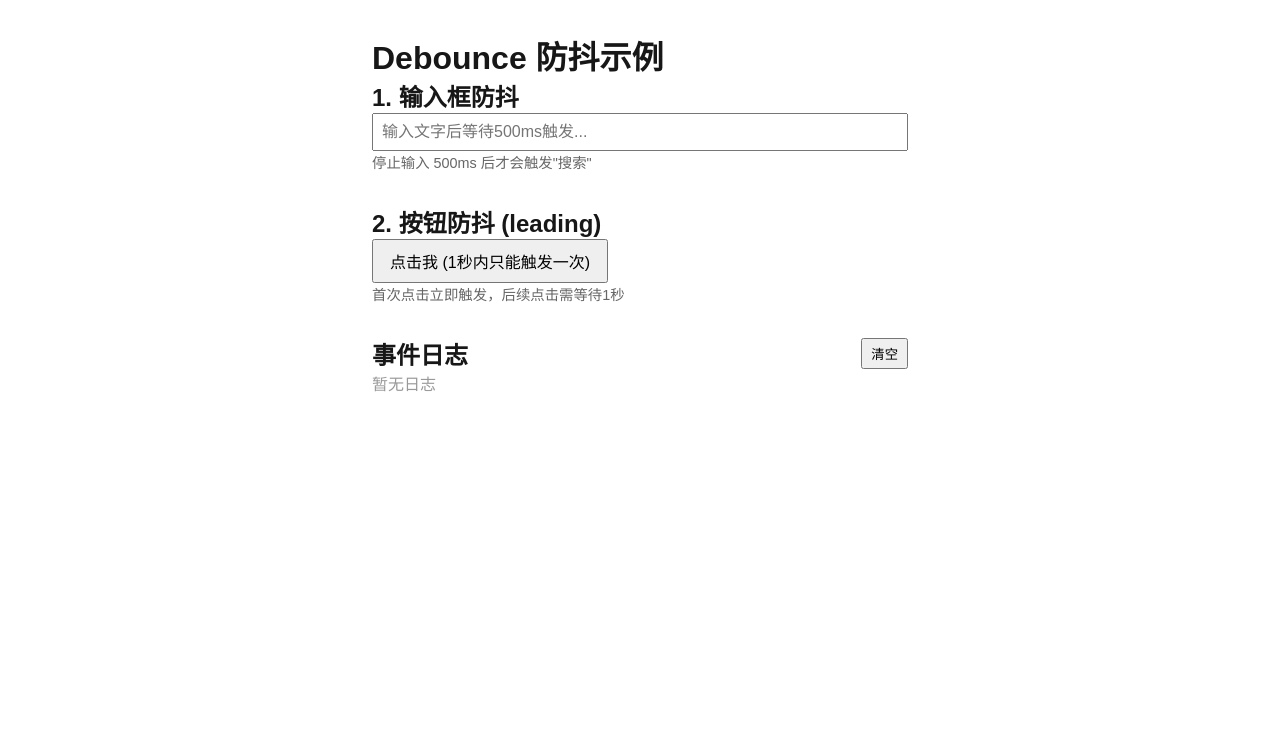
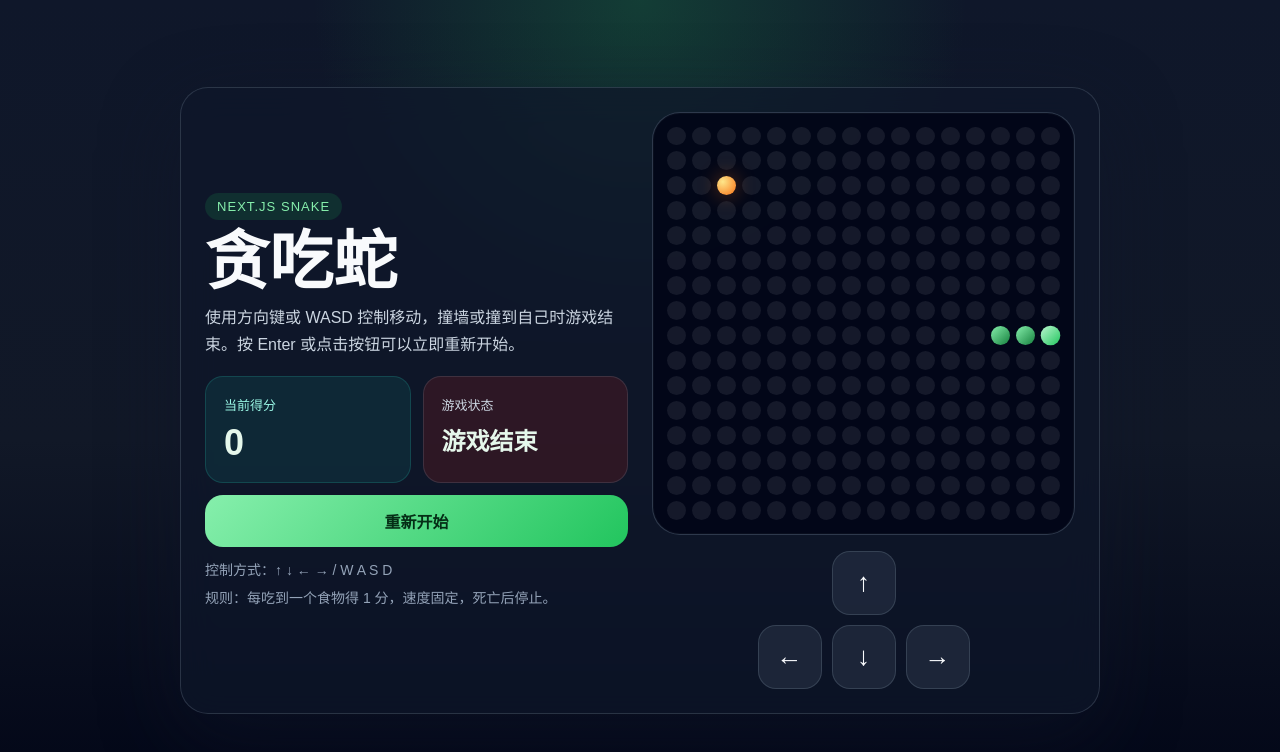
Before and after one commit to christinajgbu-oss/testforopenclaw, a Next.js app: page / in a window 1280 px wide. Shown: the top 752 px of the page. Built offline with nearby package versions, Linux system fonts and the light colour scheme.

Commit message:
feat: 添加贪吃蛇游戏

```diff
--- a/src/app/layout.tsx
+++ b/src/app/layout.tsx
@@ -2,8 +2,8 @@ import type { Metadata } from "next";
 import "./globals.css";
 
 export const metadata: Metadata = {
-  title: "testforopenclaw - Debounce Demo",
-  description: "A demo project for debounce function with Next.js",
+  title: "testforopenclaw - Snake Game",
+  description: "A snake game built with React and Next.js",
 };
 
 export default function RootLayout({
--- a/src/app/page.tsx
+++ b/src/app/page.tsx
@@ -1,104 +1,378 @@
 'use client';
 
-import { useState, useCallback, ChangeEvent } from 'react';
-import debounce from '../utils/debounce';
+import { useCallback, useEffect, useEffectEvent, useMemo, useState } from 'react';
+
+type Cell = {
+  x: number;
+  y: number;
+};
+
+type Direction = 'UP' | 'DOWN' | 'LEFT' | 'RIGHT';
+
+const GRID_SIZE = 16;
+const INITIAL_SNAKE: Cell[] = [
+  { x: 5, y: 8 },
+  { x: 4, y: 8 },
+  { x: 3, y: 8 },
+];
+const INITIAL_DIRECTION: Direction = 'RIGHT';
+const TICK_MS = 140;
+const DIRECTION_OFFSET: Record<Direction, Cell> = {
+  UP: { x: 0, y: -1 },
+  DOWN: { x: 0, y: 1 },
+  LEFT: { x: -1, y: 0 },
+  RIGHT: { x: 1, y: 0 },
+};
+const OPPOSITE_DIRECTION: Record<Direction, Direction> = {
+  UP: 'DOWN',
+  DOWN: 'UP',
+  LEFT: 'RIGHT',
+  RIGHT: 'LEFT',
+};
+
+function spawnFood(snake: Cell[]) {
+  const occupied = new Set(snake.map((segment) => `${segment.x}-${segment.y}`));
+  const options: Cell[] = [];
+
+  for (let y = 0; y < GRID_SIZE; y += 1) {
+    for (let x = 0; x < GRID_SIZE; x += 1) {
+      if (!occupied.has(`${x}-${y}`)) {
+        options.push({ x, y });
+      }
+    }
+  }
+
+  return options[Math.floor(Math.random() * options.length)] ?? { x: 0, y: 0 };
+}
+
+function isSameCell(a: Cell, b: Cell) {
+  return a.x === b.x && a.y === b.y;
+}
 
 export default function Home() {
-  const [inputValue, setInputValue] = useState('');
-  const [logs, setLogs] = useState<string[]>([]);
-  const [clickCount, setClickCount] = useState(0);
+  const [snake, setSnake] = useState<Cell[]>(INITIAL_SNAKE);
+  const [food, setFood] = useState<Cell>(() => spawnFood(INITIAL_SNAKE));
+  const [direction, setDirection] = useState<Direction>(INITIAL_DIRECTION);
+  const [queuedDirection, setQueuedDirection] = useState<Direction>(INITIAL_DIRECTION);
+  const [score, setScore] = useState(0);
+  const [isGameOver, setIsGameOver] = useState(false);
 
-  // 防抖搜索示例
-  const handleSearch = useCallback(
-    debounce((value: string) => {
-      setLogs((prev) => [...prev, `搜索: ${value}`]);
-    }, 500),
-    []
-  );
+  const resetGame = useCallback(() => {
+    setSnake(INITIAL_SNAKE);
+    setFood(spawnFood(INITIAL_SNAKE));
+    setDirection(INITIAL_DIRECTION);
+    setQueuedDirection(INITIAL_DIRECTION);
+    setScore(0);
+    setIsGameOver(false);
+  }, []);
 
-  // 防抖点击示例
-  const handleClick = useCallback(
-    debounce(
-      () => {
-        setLogs((prev) => [...prev, `点击事件触发 (${clickCount + 1})`]);
-        setClickCount((c) => c + 1);
-      },
-      1000,
-      { leading: true }
-    ),
-    [clickCount]
-  );
+  const turnSnake = useCallback((nextDirection: Direction) => {
+    if (isGameOver || nextDirection === OPPOSITE_DIRECTION[direction]) {
+      return;
+    }
 
-  const handleInputChange = (e: ChangeEvent<HTMLInputElement>) => {
-    const value = e.target.value;
-    setInputValue(value);
-    handleSearch(value);
+    setQueuedDirection(nextDirection);
+  }, [direction, isGameOver]);
+
+  const tick = useEffectEvent(() => {
+    if (isGameOver) {
+      return;
+    }
+
+    setSnake((currentSnake) => {
+      const activeDirection =
+        queuedDirection === OPPOSITE_DIRECTION[direction] ? direction : queuedDirection;
+      const offset = DIRECTION_OFFSET[activeDirection];
+      const nextHead = {
+        x: currentSnake[0].x + offset.x,
+        y: currentSnake[0].y + offset.y,
       };
 
-  const clearLogs = () => setLogs([]);
+      const hitsWall =
+        nextHead.x < 0 ||
+        nextHead.x >= GRID_SIZE ||
+        nextHead.y < 0 ||
+        nextHead.y >= GRID_SIZE;
+      const nextBody = [nextHead, ...currentSnake];
+      const ateFood = isSameCell(nextHead, food);
+      const trimmedSnake = ateFood ? nextBody : nextBody.slice(0, -1);
+      const hitsSelf = trimmedSnake
+        .slice(1)
+        .some((segment) => isSameCell(segment, nextHead));
+
+      if (hitsWall || hitsSelf) {
+        setIsGameOver(true);
+        return currentSnake;
+      }
+
+      setDirection(activeDirection);
+
+      if (ateFood) {
+        setScore((currentScore) => currentScore + 1);
+        setFood(spawnFood(trimmedSnake));
+      }
+
+      return trimmedSnake;
+    });
+  });
+
+  useEffect(() => {
+    const handleKeyDown = (event: KeyboardEvent) => {
+      if (event.key === 'ArrowUp' || event.key.toLowerCase() === 'w') {
+        turnSnake('UP');
+      }
+
+      if (event.key === 'ArrowDown' || event.key.toLowerCase() === 's') {
+        turnSnake('DOWN');
+      }
+
+      if (event.key === 'ArrowLeft' || event.key.toLowerCase() === 'a') {
+        turnSnake('LEFT');
+      }
+
+      if (event.key === 'ArrowRight' || event.key.toLowerCase() === 'd') {
+        turnSnake('RIGHT');
+      }
+
+      if (event.key === 'Enter' && isGameOver) {
+        resetGame();
+      }
+    };
+
+    window.addEventListener('keydown', handleKeyDown);
+
+    return () => {
+      window.removeEventListener('keydown', handleKeyDown);
+    };
+  }, [isGameOver, resetGame, turnSnake]);
+
+  useEffect(() => {
+    if (isGameOver) {
+      return;
+    }
+
+    const timer = window.setInterval(() => {
+      tick();
+    }, TICK_MS);
+
+    return () => {
+      window.clearInterval(timer);
+    };
+  }, [isGameOver]);
+
+  const board = useMemo(() => {
+    const snakeCells = new Set(snake.map((segment) => `${segment.x}-${segment.y}`));
+
+    return Array.from({ length: GRID_SIZE * GRID_SIZE }, (_, index) => {
+      const x = index % GRID_SIZE;
+      const y = Math.floor(index / GRID_SIZE);
+      const key = `${x}-${y}`;
+      const isHead = isSameCell(snake[0], { x, y });
+      const isFood = isSameCell(food, { x, y });
+      const isSnake = snakeCells.has(key);
 
       return (
-    <div style={{ padding: '2rem', maxWidth: '600px', margin: '0 auto' }}>
-      <h1>Debounce 防抖示例</h1>
+        <div
+          key={key}
+          style={{
+            aspectRatio: '1 / 1',
+            borderRadius: 10,
+            background: isFood
+              ? 'radial-gradient(circle at 30% 30%, #fde68a, #f97316)'
+              : isHead
+                ? 'linear-gradient(135deg, #bbf7d0, #22c55e)'
+                : isSnake
+                  ? 'linear-gradient(135deg, #86efac, #15803d)'
+                  : 'rgba(255,255,255,0.08)',
+            boxShadow: isFood ? '0 0 20px rgba(249, 115, 22, 0.45)' : 'none',
+            transition: 'background 0.12s ease-out, transform 0.12s ease-out',
+            transform: isHead ? 'scale(1.03)' : 'scale(1)',
+          }}
+        />
+      );
+    });
+  }, [food, snake]);
 
-      <section style={{ marginBottom: '2rem' }}>
-        <h2>1. 输入框防抖</h2>
-        <input
-          type="text"
-          value={inputValue}
-          onChange={handleInputChange}
-          placeholder="输入文字后等待500ms触发..."
+  return (
+    <main
+      style={{
+        minHeight: '100vh',
+        display: 'grid',
+        placeItems: 'center',
+        padding: '32px 16px',
+        background:
+          'radial-gradient(circle at top, rgba(34,197,94,0.22), transparent 32%), linear-gradient(180deg, #0f172a, #111827 55%, #020617)',
+        color: '#e5f7eb',
+      }}
+    >
+      <section
         style={{
           width: '100%',
-            padding: '0.5rem',
-            fontSize: '1rem',
-          }}
-        />
-        <p style={{ color: '#666', fontSize: '0.9rem' }}>
-          停止输入 500ms 后才会触发"搜索"
-        </p>
-      </section>
-
-      <section style={{ marginBottom: '2rem' }}>
-        <h2>2. 按钮防抖 (leading)</h2>
-        <button
-          onClick={handleClick}
-          style={{
-            padding: '0.5rem 1rem',
-            fontSize: '1rem',
-            cursor: 'pointer',
+          maxWidth: 920,
+          display: 'grid',
+          gap: 24,
+          gridTemplateColumns: 'repeat(auto-fit, minmax(280px, 1fr))',
+          alignItems: 'center',
+          background: 'rgba(15, 23, 42, 0.72)',
+          border: '1px solid rgba(148, 163, 184, 0.22)',
+          borderRadius: 28,
+          padding: 24,
+          boxShadow: '0 24px 80px rgba(15, 23, 42, 0.45)',
+          backdropFilter: 'blur(18px)',
         }}
       >
-          点击我 (1秒内只能触发一次)
-        </button>
-        <p style={{ color: '#666', fontSize: '0.9rem' }}>
-          首次点击立即触发，后续点击需等待1秒
-        </p>
-      </section>
-
-      <section>
-        <div style={{ display: 'flex', justifyContent: 'space-between', alignItems: 'center' }}>
-          <h2>事件日志</h2>
-          <button onClick={clearLogs} style={{ padding: '0.25rem 0.5rem' }}>
-            清空
-          </button>
-        </div>
-        <ul style={{ listStyle: 'none', padding: 0 }}>
-          {logs.map((log, i) => (
-            <li
-              key={i}
+        <div style={{ display: 'grid', gap: 18 }}>
+          <div style={{ display: 'grid', gap: 10 }}>
+            <span
               style={{
-                padding: '0.5rem',
-                borderBottom: '1px solid #eee',
-                fontFamily: 'monospace',
+                width: 'fit-content',
+                padding: '6px 12px',
+                borderRadius: 999,
+                background: 'rgba(34, 197, 94, 0.14)',
+                color: '#86efac',
+                fontSize: 13,
+                letterSpacing: '0.08em',
               }}
             >
-              {log}
-            </li>
-          ))}
-          {logs.length === 0 && <li style={{ color: '#999' }}>暂无日志</li>}
-        </ul>
+              NEXT.JS SNAKE
+            </span>
+            <h1 style={{ fontSize: 'clamp(2.4rem, 5vw, 4rem)', lineHeight: 1, color: '#f8fafc' }}>
+              贪吃蛇
+            </h1>
+            <p style={{ color: '#cbd5e1', fontSize: 16, lineHeight: 1.7 }}>
+              使用方向键或 WASD 控制移动，撞墙或撞到自己时游戏结束。按 Enter 或点击按钮可以立即重新开始。
+            </p>
+          </div>
+
+          <div style={{ display: 'grid', gap: 12 }}>
+            <div
+              style={{
+                display: 'grid',
+                gridTemplateColumns: 'repeat(2, minmax(0, 1fr))',
+                gap: 12,
+              }}
+            >
+              <div
+                style={{
+                  padding: 18,
+                  borderRadius: 18,
+                  background: 'rgba(15, 118, 110, 0.2)',
+                  border: '1px solid rgba(45, 212, 191, 0.18)',
+                }}
+              >
+                <div style={{ color: '#99f6e4', fontSize: 13, marginBottom: 8 }}>当前得分</div>
+                <div style={{ fontSize: 36, fontWeight: 700 }}>{score}</div>
+              </div>
+              <div
+                style={{
+                  padding: 18,
+                  borderRadius: 18,
+                  background: isGameOver ? 'rgba(127, 29, 29, 0.28)' : 'rgba(30, 41, 59, 0.72)',
+                  border: '1px solid rgba(148, 163, 184, 0.18)',
+                }}
+              >
+                <div style={{ color: '#cbd5e1', fontSize: 13, marginBottom: 8 }}>游戏状态</div>
+                <div style={{ fontSize: 24, fontWeight: 700 }}>
+                  {isGameOver ? '游戏结束' : '进行中'}
+                </div>
+              </div>
+            </div>
+
+            <button
+              onClick={resetGame}
+              style={{
+                appearance: 'none',
+                border: 0,
+                cursor: 'pointer',
+                borderRadius: 18,
+                padding: '14px 18px',
+                fontSize: 16,
+                fontWeight: 700,
+                color: '#052e16',
+                background: 'linear-gradient(135deg, #86efac, #22c55e)',
+              }}
+            >
+              重新开始
+            </button>
+
+            <div style={{ display: 'grid', gap: 8, color: '#94a3b8', fontSize: 14 }}>
+              <p>控制方式：↑ ↓ ← → / W A S D</p>
+              <p>规则：每吃到一个食物得 1 分，速度固定，死亡后停止。</p>
+            </div>
+          </div>
+        </div>
+
+        <div style={{ display: 'grid', gap: 16, justifyItems: 'center' }}>
+          <div
+            style={{
+              width: 'min(100%, 520px)',
+              aspectRatio: '1 / 1',
+              padding: 14,
+              borderRadius: 28,
+              background: 'rgba(2, 6, 23, 0.9)',
+              border: '1px solid rgba(71, 85, 105, 0.65)',
+              boxShadow: 'inset 0 0 0 1px rgba(255,255,255,0.03)',
+            }}
+          >
+            <div
+              style={{
+                display: 'grid',
+                gridTemplateColumns: `repeat(${GRID_SIZE}, 1fr)`,
+                gap: 6,
+                width: '100%',
+                height: '100%',
+              }}
+            >
+              {board}
+            </div>
+          </div>
+
+          <div
+            style={{
+              display: 'grid',
+              gridTemplateColumns: 'repeat(3, 64px)',
+              gap: 10,
+              justifyContent: 'center',
+            }}
+          >
+            <span />
+            <ControlButton label="↑" onPress={() => turnSnake('UP')} />
+            <span />
+            <ControlButton label="←" onPress={() => turnSnake('LEFT')} />
+            <ControlButton label="↓" onPress={() => turnSnake('DOWN')} />
+            <ControlButton label="→" onPress={() => turnSnake('RIGHT')} />
+          </div>
+        </div>
       </section>
-    </div>
+    </main>
   );
 }
+
+function ControlButton({
+  label,
+  onPress,
+}: {
+  label: string;
+  onPress: () => void;
+}) {
+  return (
+    <button
+      onClick={onPress}
+      aria-label={`向${label}移动`}
+      style={{
+        appearance: 'none',
+        border: '1px solid rgba(148, 163, 184, 0.22)',
+        background: 'rgba(30, 41, 59, 0.9)',
+        color: '#f8fafc',
+        borderRadius: 18,
+        width: 64,
+        height: 64,
+        cursor: 'pointer',
+        fontSize: 26,
+        fontWeight: 700,
+      }}
+    >
+      {label}
+    </button>
+  );
+}
```
Also changed, not shown: src/utils/debounce.ts (+11 -10 lines). Lines whose indentation alone changed are shown as unchanged.
